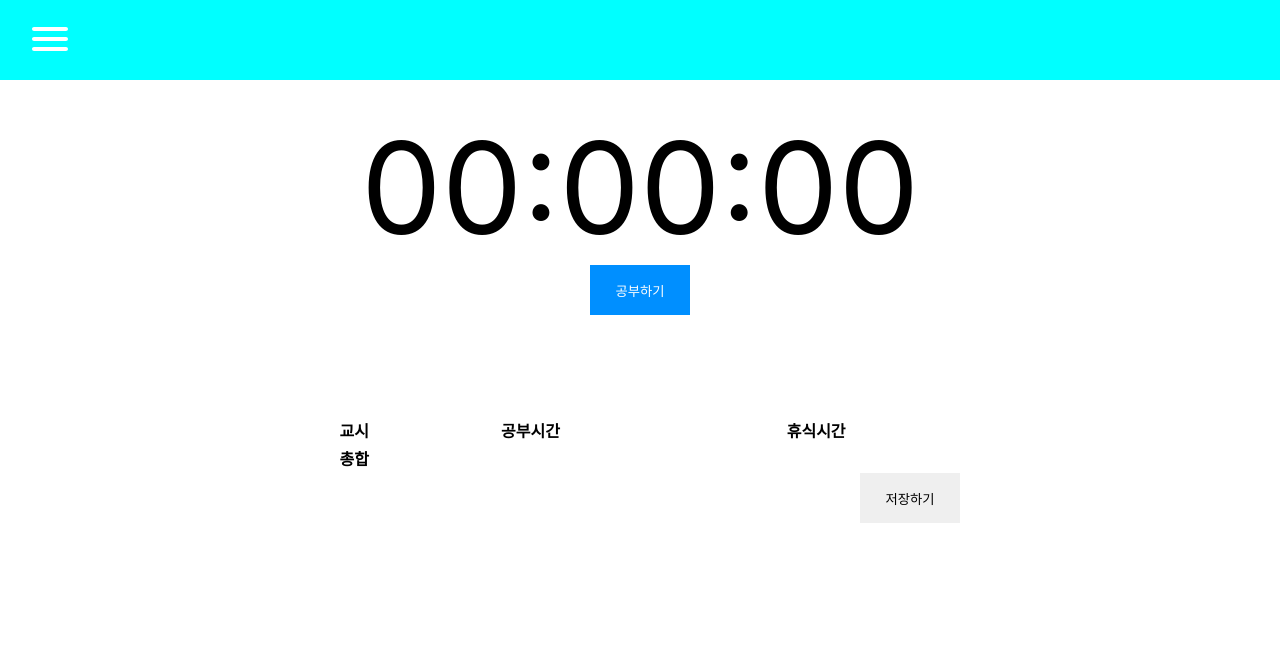
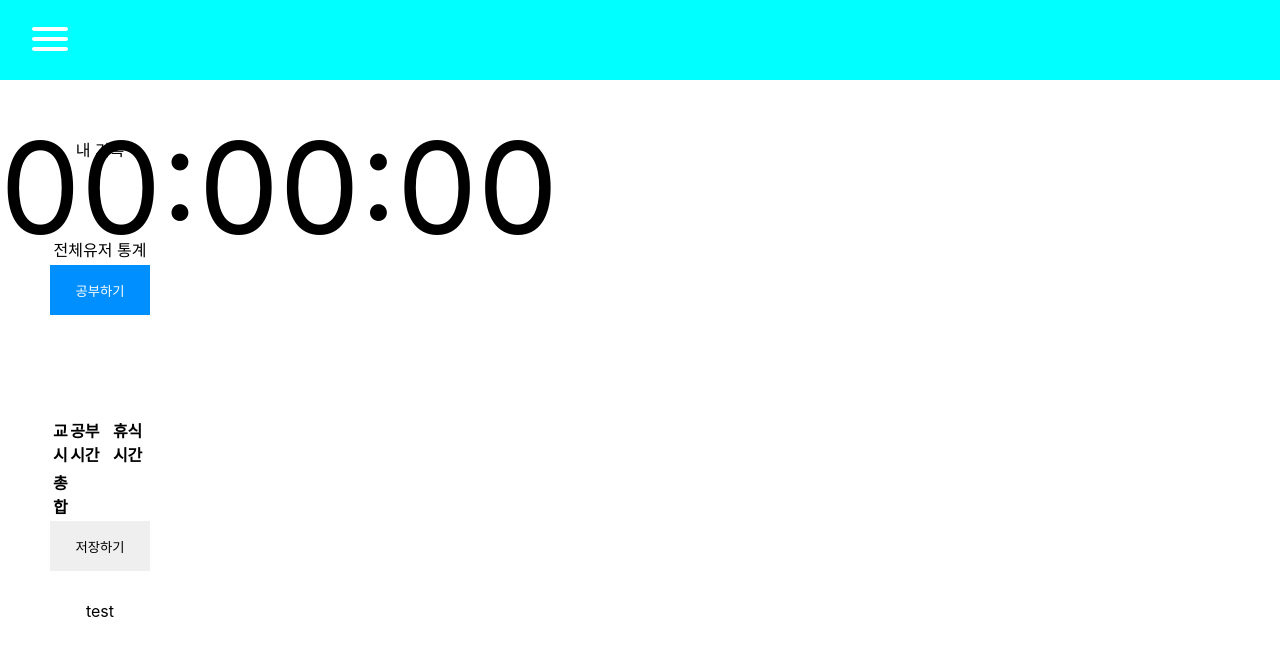
Before and after one commit to Kang-Jh/studytimestopwatch, a React (Create React App) app: page / in a window 1280 px wide. Shown: the top 656 px of the page. Built offline with nearby package versions, Linux system fonts and the light colour scheme.

Commit message:
add state and effect to attach resize event

```diff
--- a/src/App.tsx
+++ b/src/App.tsx
@@ -1,4 +1,4 @@
-import React, { useState } from 'react';
+import React, { useState, useEffect } from 'react';
 import { Route, Switch } from 'react-router-dom';
 import { Header, Nav } from './components/HeaderAndNav/HeaderAndNav';
 import Stopwatch from './pages/stopwatch';
@@ -8,16 +8,49 @@ import StatisticOfUsers from './pages/statisticOfUsers';
 import './App.css';
 
 function App() {
-  const [isMenuOpened, setIsMenuOpened] = useState(false);
+  const [isMenuOpened, setIsMenuOpened] = useState(
+    window.innerWidth < 960 ? false : true
+  );
+  const [isMediumWidth, setIsMediumWidth] = useState(
+    window.innerWidth < 960 ? true : false
+  );
 
   const onMenuClicked = () => {
     setIsMenuOpened((state) => !state);
   };
 
+  // resize effect
+  useEffect(() => {
+    let rAF: number;
+    function resizeHandler() {
+      cancelAnimationFrame(rAF);
+
+      rAF = requestAnimationFrame(() => {
+        if (window.innerWidth < 960) {
+          setIsMediumWidth(true);
+          setIsMenuOpened(false);
+        } else {
+          setIsMediumWidth(false);
+          setIsMenuOpened(true);
+        }
+      });
+    }
+
+    window.addEventListener('resize', resizeHandler);
+
+    return () => {
+      cancelAnimationFrame(rAF);
+      window.removeEventListener('resize', resizeHandler);
+    };
+  }, []);
+
   return (
-    <div className="App" aria-live="assertive">
-      <Header onMenuClicked={onMenuClicked} />
-      <Nav isMenuOpened={isMenuOpened} onMenuClicked={onMenuClicked} />
+    <div
+      className={`App ${isMenuOpened ? 'App-menuOpened' : ''}`}
+      aria-live="assertive"
+    >
+      <Header onMenuClicked={onMenuClicked} showMenuButton={isMediumWidth} />
+      <Nav isMenuOpened={isMenuOpened} />
       <main
         onClick={() => {
           if (window.innerWidth < 600) {
@@ -43,6 +76,7 @@ function App() {
           </Route>
         </Switch>
       </main>
+      <footer>test</footer>
     </div>
   );
 }
```
